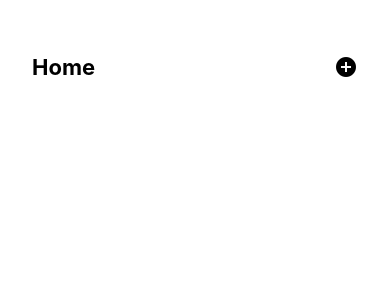
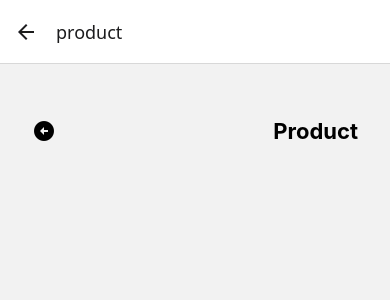
Before and after one commit to Will-firmino/my-app2, a React Native app: screen /product in a window 390 px wide. Shown: the top 300 px of the page. Built offline with nearby package versions, Linux system fonts and the light colour scheme.

Commit message:
Alteração final do dia 21/09/2026

```diff
--- a/package.json
+++ b/package.json
@@ -11,6 +11,8 @@
   "dependencies": {
     "@expo/vector-icons": "^15.0.3",
     "@react-navigation/native": "^7.3.18",
+    "@react-navigation/native-stack": "^7.19.2",
+    "@react-navigation/stack": "^7.11.2",
     "expo": "~54.0.36",
     "expo-status-bar": "~3.0.9",
     "react": "19.1.0",
--- a/src/App.jsx
+++ b/src/App.jsx
@@ -1,6 +1,6 @@
-import Home from "./screens/Home";
+import { Routes } from "./routes";
 
 export default function App() {
    // Chamada de um arquivo onde irá conter as rotas/telas
-   return <Home />
+   return <Routes/>
   }
--- a/src/routes/StackRoutes.jsx
+++ b/src/routes/StackRoutes.jsx
@@ -0,0 +1,22 @@
+// Arquivo responsável por registrar e configurar as rotas do projeto
+import { createNativeStackNavigator } from "@react-navigation/native-stack";
+
+import Home from '../screens/Home';
+import Product from '../screens/Product';
+
+const Stack = createNativeStackNavigator();
+
+export function StackRoutes(){
+    return (
+        <Stack.Navigator>
+            <Stack.Screen
+                name="home"
+                component={Home}
+            />
+            <Stack.Screen
+                name="product"
+                component={Product}
+            />
+        </Stack.Navigator>
+    )
+}
--- /dev/null
+++ b/src/routes/index.jsx
@@ -0,0 +1,12 @@
+// Arquivo responsável por criar um contexto de navegação
+import { NavigationContainer, StackRouter } from "@react-navigation/native";
+
+import { StackRoutes } from "./StackRoutes";
+
+export function Routes() {
+    return(
+        <NavigationContainer>
+            <StackRoutes />
+        </NavigationContainer>
+    )
+}
--- a/src/screens/Home.jsx
+++ b/src/screens/Home.jsx
@@ -1,10 +1,12 @@
 import { View } from "react-native";
+import { useNavigation } from "@react-navigation/native";
 
 import Header from '../components/Header';
 import ButtonIcon from '../components/ButtonIcon';
 import Title from '../components/Title';
 
 export default function Home() {
+    const navigation = useNavigation();
     return (
         <View style={{
             flex:1,
@@ -15,6 +17,7 @@ export default function Home() {
                 <Title>Home</Title>
                 <ButtonIcon
                     icon="add-circle"
+                    onPress={() => navigation.navigate("product")}
                     />
             </Header>
 
--- a/src/screens/Product.jsx
+++ b/src/screens/Product.jsx
@@ -1,4 +1,26 @@
+import { View } from "react-native";
+import { useNavigation } from "@react-navigation/native";
+
+import Header from '../components/Header';
+import ButtonIcon from '../components/ButtonIcon';
+import Title from '../components/Title';
 
 export default function Product() {
+    const navigation = useNavigation();
+        return (
+            <View style={{
+                flex:1,
+                padding: 32,
+                paddingTop: 54
+            }}>
+                <Header>
+                    <ButtonIcon
+                        icon="arrow-circle-left"
+                        onPress={() => navigation.goBack()}
+                        />
+                        <Title>Product</Title>
+                </Header>
 
+            </View>
+        )
 }
```
Also changed, not shown: src/routes/index.js (deleted), 1 other file (tests, documents, lock files or other folders).
